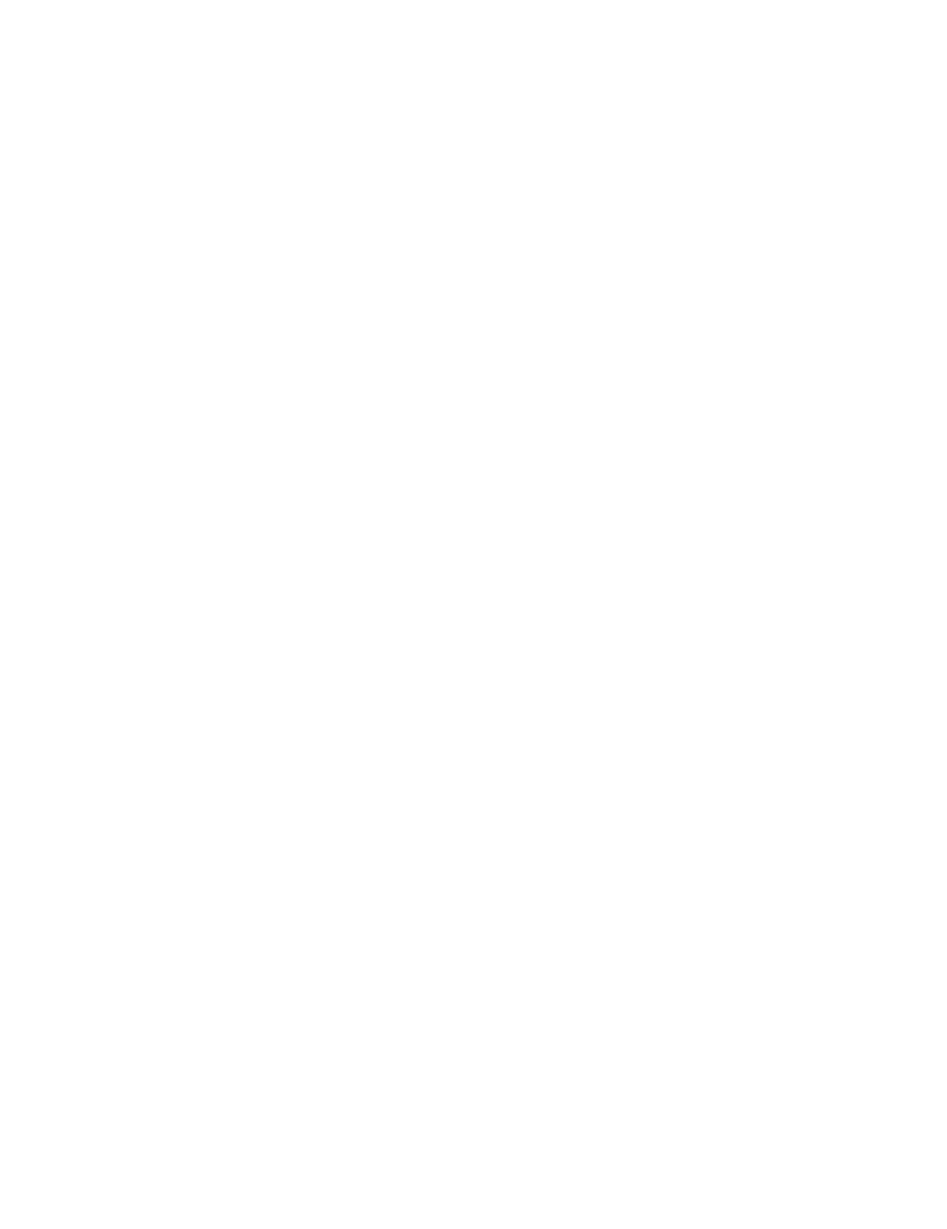
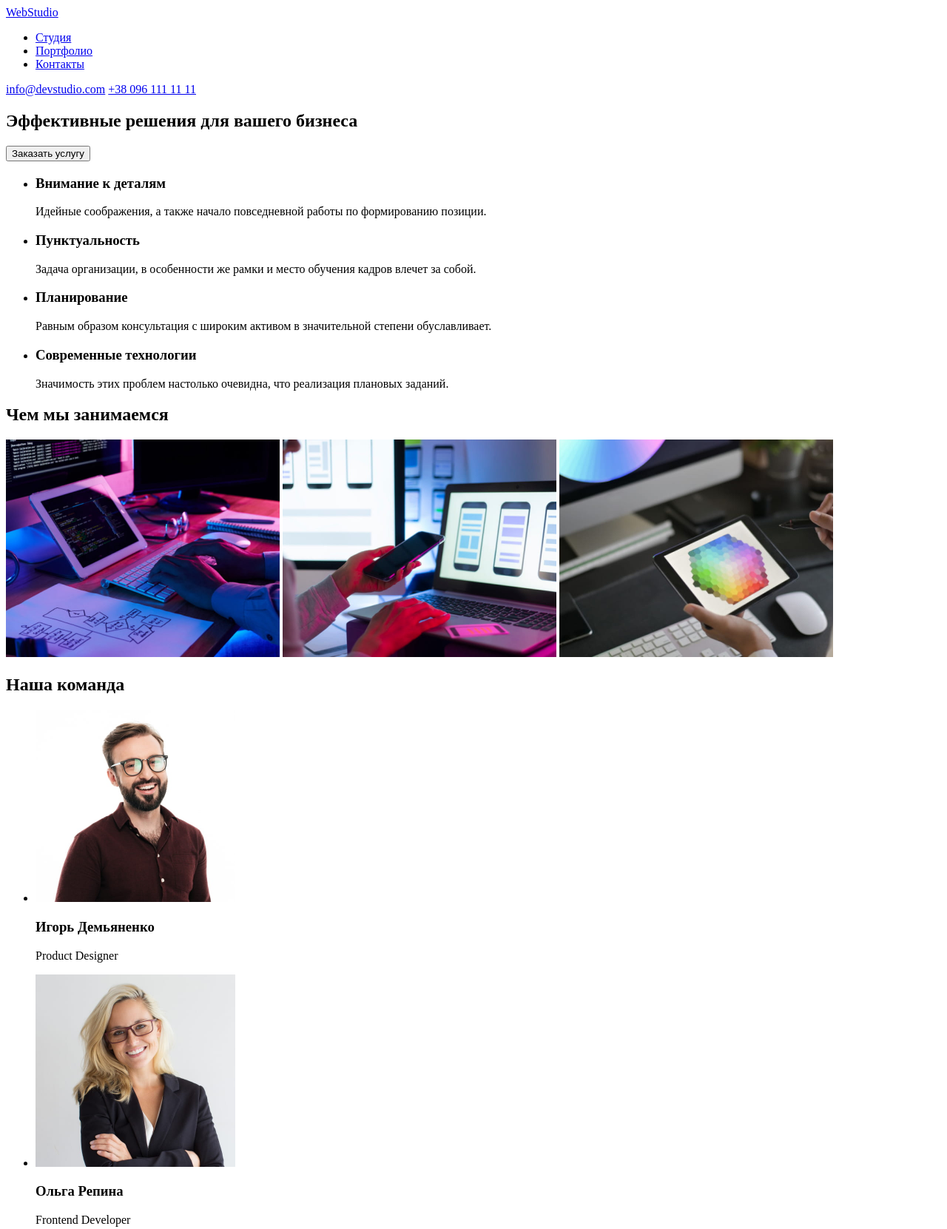
Before and after one commit to koval-kind/goit-markup-hw-01, a plain HTML site: page inex.html in a window 1280 px wide. Shown: the top 1661 px of the page at 74% size. Before the commit the page ends 800 px from the top, so only its background shows below. Drawn offline with Linux system fonts and the light colour scheme.

Commit message:
Create HTML

```diff
--- a/inex.html
+++ b/inex.html
@@ -4,9 +4,94 @@
     <meta charset="UTF-8">
     <meta http-equiv="X-UA-Compatible" content="IE=edge">
     <meta name="viewport" content="width=device-width, initial-scale=1.0">
-    <title>Document</title>
+    <title>WebStudio</title>
 </head>
 <body>
-
+    <!-- Header -->
+    <header>
+        <a href="#" class="logo"> <span class="logo-web">Web</span>Studio </a>
+        <nav class="navigation">
+            <ul class="navigation-list">
+                <li class="navigation-item"><a href="#" class="navigation-link">Студия</a></li>
+                <li class="navigation-item"><a href="#" class="navigation-link">Портфолио</a></li>
+                <li class="navigation-item"><a href="#" class="navigation-link">Контакты</a></li>
+            </ul>
+        </nav>
+        <div class="contacts">
+            <a href="info@devstudio.com" class="mail">info@devstudio.com</a>
+            <a href="+380961111111" class="tel">+38 096 111 11 11</a>
+        </div>
+    </header>
+    <main>
+    <!-- Service order -->
+    <section class="service">
+        <h1 class="service-title">Эффективные решения для вашего бизнеса</h1>
+        <button class="btn" type="button">Заказать услугу</button>
+    </section>
+    <!-- Traits -->
+    <section class="traits">
+        <h2 class="traits-title" hidden>Traits</h2>
+        <ul class="traits-list">
+            <li class="traits-item">
+                <h3 class="traits-title">Внимание к деталям</h3>
+                <p class="traits-text">Идейные соображения, а также начало повседневной работы по формированию позиции.</p>
+            </li>
+            <li class="traits-item">
+                <h3 class="traits-title">Пунктуальность</h3>
+                <p class="traits-text">Задача организации, в особенности же рамки и место обучения кадров влечет за собой.</p>
+            </li>
+            <li class="traits-item">
+                <h3 class="traits-title">Планирование</h3>
+                <p class="traits-text">Равным образом консультация с широким активом в значительной степени обуславливает.</p>
+            </li>
+            <li class="traits-item">
+                <h3 class="traits-title">Современные технологии</h3>
+                <p class="traits-text">Значимость этих проблем настолько очевидна, что реализация плановых заданий.</p>
+            </li>
+        </ul>
+    </section>
+    <!-- What are we doing -->
+    <section class="activity">
+        <h2 class="acrivity-title">Чем мы занимаемся</h2>
+        <img src="./images/box1.jpg" alt="writing code" class="activity-img" width="370" height="294">
+        <img src="./images/box2.jpg" alt="Application Development" class="activity-img" width="370" height="294">
+        <img src="./images/box3.jpg" alt="color spectrum" class="activity-img" width="370" height="294">
+    </section>
+    <!-- Our team -->
+    <section class="team">
+        <h2 class="team-title">Наша команда</h2>
+        <ul class="team-list">
+            <li class="team-item">
+                <img src="./images/people1.jpg" alt="man in brown shirt" class="team-img" width="270" height="260">
+                <h3 class="team-name">Игорь Демьяненко</h3>
+                <p class="team-job">Product Designer</p>
+            </li>
+            <li class="team-item">
+                <img src="./images/people2.jpg" alt="blonde with glasses" class="team-img" width="270" height="260">
+                <h3 class="team-name">Ольга Репина</h3>
+                <p class="team-job">Frontend Developer</p>
+            </li>
+            <li class="team-item">
+                <img src="./images/people3.jpg" alt="red-haired guy" class="team-img" width="270" height="260">
+                <h3 class="team-name">Николай Тарасов</h3>
+                <p class="team-job">Marketing</p>
+            </li>
+            <li class="team-item">
+                <img src="./images/people4.jpg" alt="smiling man with glasses" class="team-img" width="270" height="260">
+                <h3 class="team-name">Михаил Ермаков</h3>
+                <p class="team-job">UI Designer</p>
+            </li>
+        </ul>
+    </section>
+</main>
+        <!-- Footer -->
+        <footer class="footer">
+            <a href="#" class="logo"> <span class="logo-web">Web</span>Studio </a>
+            <address>
+                <h4 class="footer-address">г. Киев, пр-т Леси Украинки, 26</h4>
+                <a href="info@devstudio.com" class="footer-mail">info@devstudio.com</a>
+                <a href="+380961111111" class="footer-tel">+38 096 111 11 11</a>
+            </address>
+        </footer>
 </body>
 </html>
```
Also changed, not shown: .prettierrc.json (added), images/box1.jpg (added), images/box2.jpg (added), images/box3.jpg (added), images/people1.jpg (added), images/people2.jpg (added), images/people3.jpg (added), images/people4.jpg (added), 1 other file.
